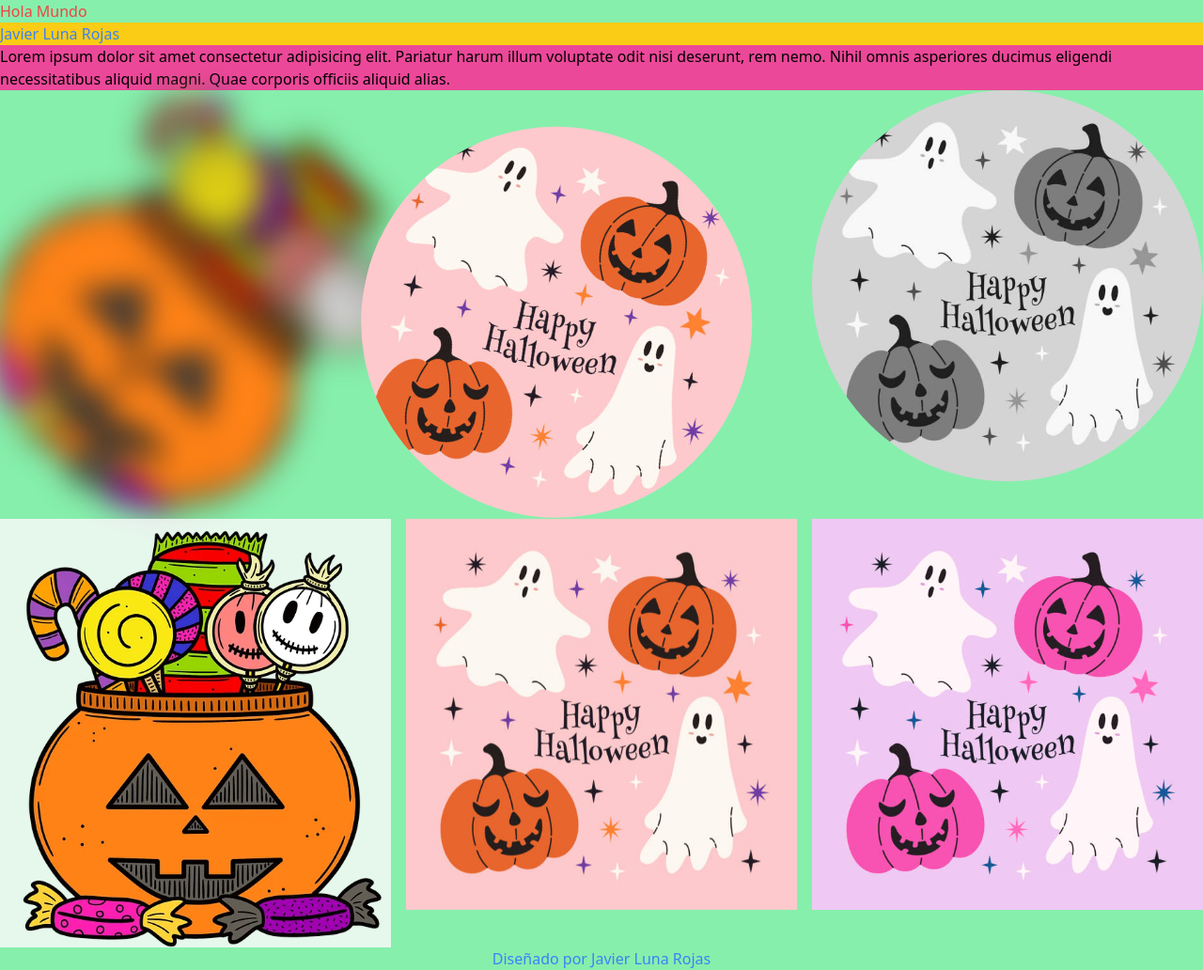
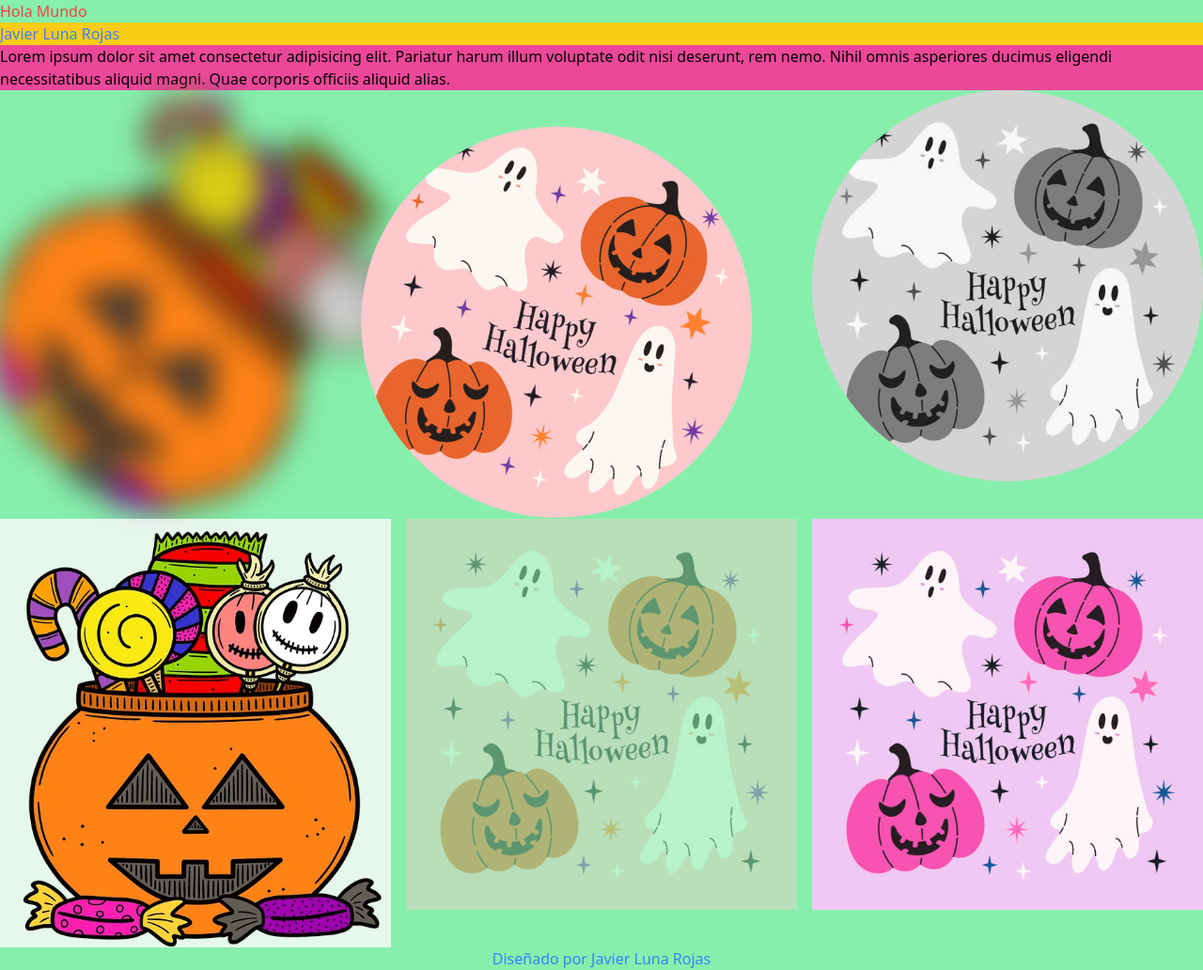
Before and after one commit to javierLuna66/tarea4, a plain HTML site: page index.html in a window 1280 px wide. Shown: the whole page at 94% size. Drawn offline with nearby package versions, Linux system fonts and the light colour scheme.

Commit message:
Add files via upload

```diff
--- a/index.html
+++ b/index.html
@@ -32,8 +32,8 @@
         <div class="size-90">
             <img src="imags/halloween-9862691_640.png" alt="" class=" backdrop-opacity-10 backdrop-invert bg-white/80">
         </div>
-        <div class="size-90 backdrop-opacity-20">
-            <img src="imags/istockphoto-1681769610-612x612.jpg" alt="" class="backdrop-opacity-25">
+        <div class="size-90 opacity-65">
+            <img src="imags/istockphoto-1681769610-612x612.jpg" alt="" class="opacity-65">
         </div>
         <div class="size-90">
             <img src="imags/istockphoto-1681769610-612x612.jpg" alt="" class=" -hue-rotate-60 ">
```
